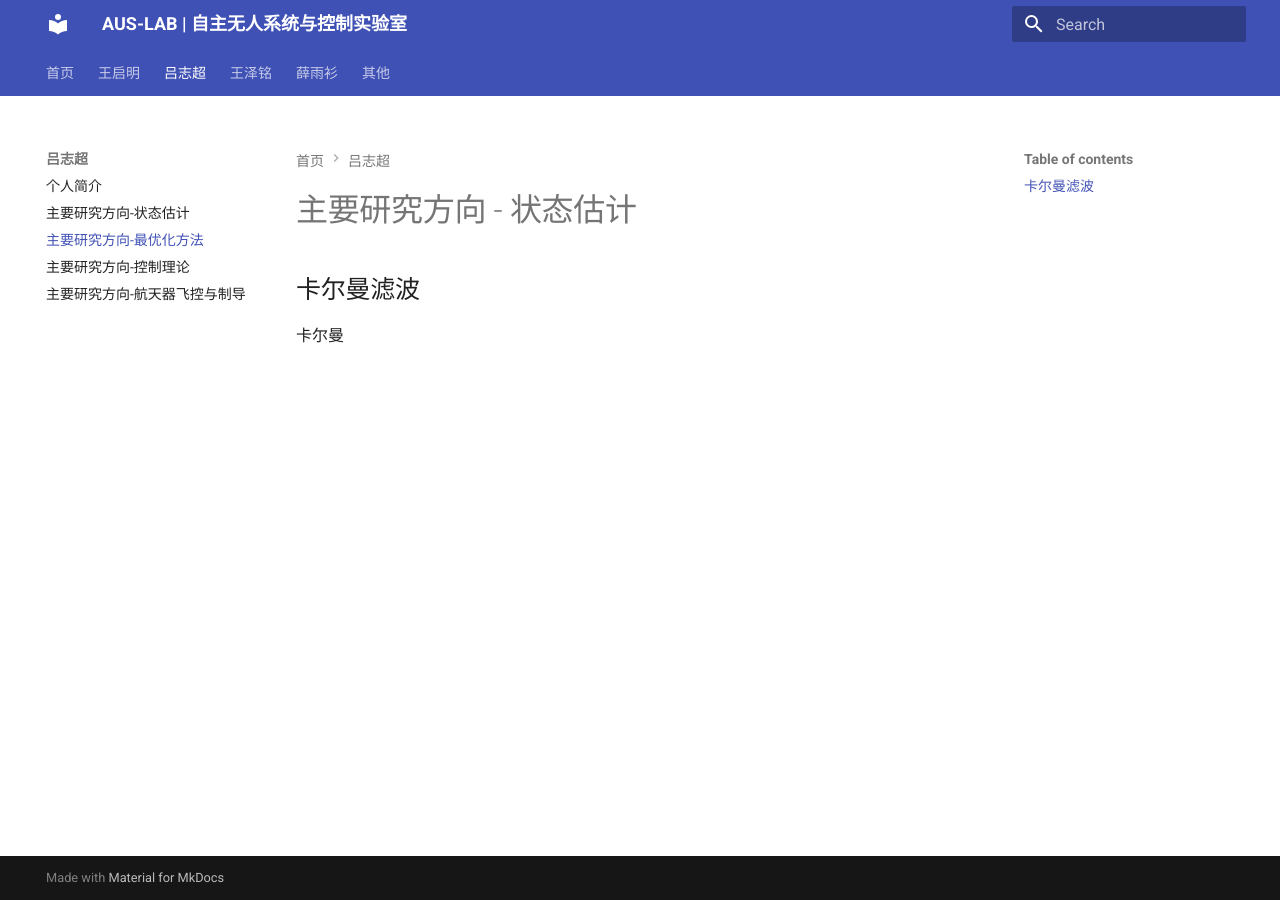
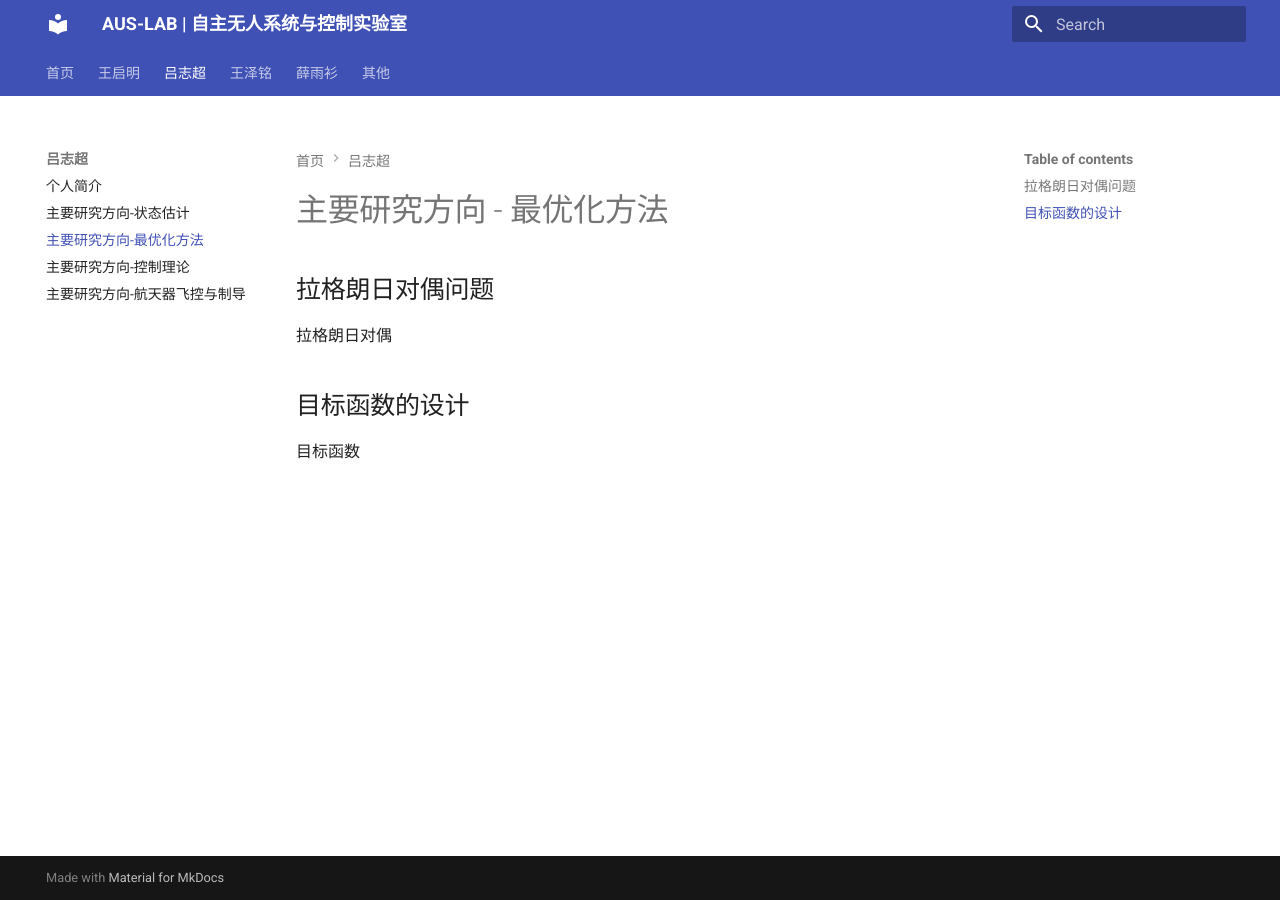
Before and after one commit to lzcren/aus-lab-site, an MkDocs documentation site: the page built from docs/lzccontent2.md, in a window 1280 px wide. Built offline with MkDocs 1.6.1 and Material for MkDocs 9.7.7, drawn with Linux system fonts in a browser that asks for light colours.

Commit message:
更新：吕志超研究内容

```diff
--- a/docs/lzccontent2.md
+++ b/docs/lzccontent2.md
@@ -1,4 +1,10 @@
-# 主要研究方向 - 状态估计
+# 主要研究方向 - 最优化方法
 
-## 卡尔曼滤波
-卡尔曼
+## 拉格朗日对偶问题
+拉格朗日对偶
+
+
+
+
+## 目标函数的设计
+目标函数
--- a/docs/lzccontent3.md
+++ b/docs/lzccontent3.md
@@ -1,4 +1,5 @@
-# 主要研究方向 - 状态估计
+# 主要研究方向 - 控制理论
 
-## 卡尔曼滤波
-卡尔曼
+## H∞ 控制
+控制
+鲁棒控制
```
Also changed, not shown: docs/lzccontent1.md (+6 -0 lines).
